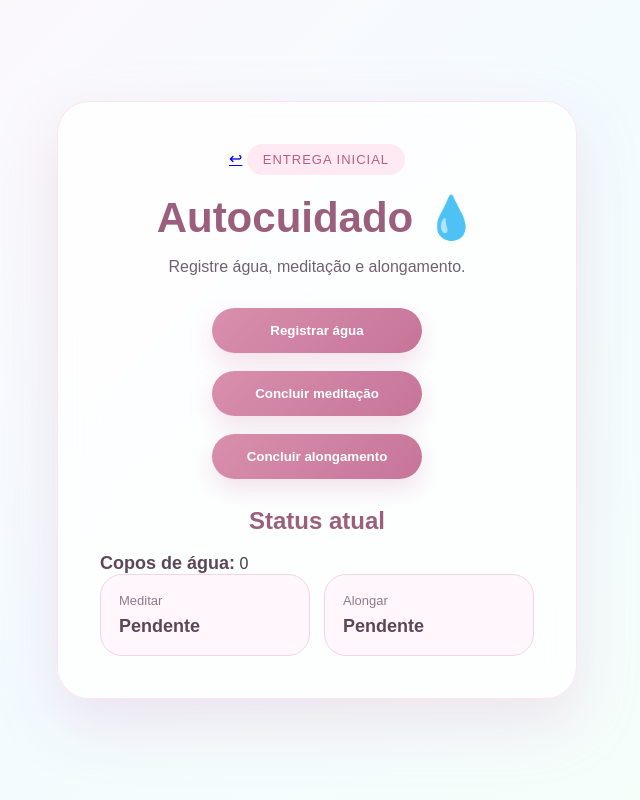
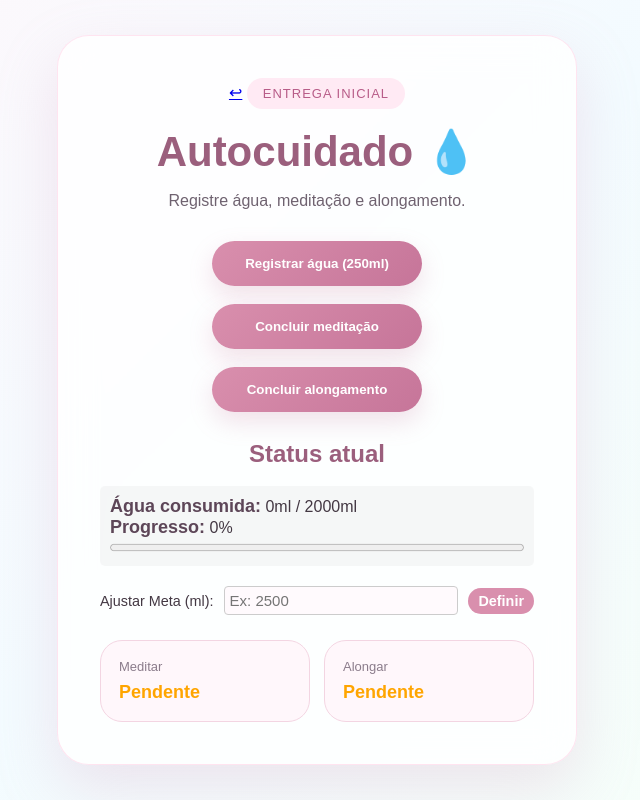
Before and after one commit to Thamirescastro/aquamind, a Flask app: page /inicial in a window 1280 px wide. Shown: the whole page, without its empty margins (323-963 px from the left). Run offline with Flask 3, Linux system fonts and the light colour scheme.

Commit message:
feat: adiciona meta de hidratacao personalizada e barra de progresso

```diff
--- a/src/app.py
+++ b/src/app.py
@@ -22,8 +22,21 @@ def inicial():
         acao = request.form.get("acao")
 
         if acao == "agua":
-            total = manager.add_water(1)
-            mensagem = f"Copo registrado! Total: {total}"
+            # Agora adiciona um copo de 250ml em vez de apenas 1 unidade
+            total = manager.add_water(250)
+            mensagem = f"Copo de 250ml registrado! Total: {total}ml"
+
+        elif acao == "definir_meta":
+            nova_meta = request.form.get("nova_meta")
+            if nova_meta and nova_meta.isdigit():
+                meta_int = int(nova_meta)
+                if meta_int > 0:
+                    manager.set_water_goal(meta_int)
+                    mensagem = f"Nova meta diária definida para {meta_int}ml!"
+                else:
+                    mensagem = "A meta deve ser maior que zero."
+            else:
+                mensagem = "Por favor, insira um valor válido em mililitros."
 
         elif acao == "meditar":
             manager.complete_task("Meditar")
@@ -33,6 +46,7 @@ def inicial():
             manager.complete_task("Alongar")
             mensagem = "Alongamento concluído!"
 
+        # Atualiza o status após qualquer ação realizada
         status = manager.get_status()
 
     return render_template("inicial.html", status=status, mensagem=mensagem)
--- a/src/logic.py
+++ b/src/logic.py
@@ -1,6 +1,7 @@
 class SelfCareManager:
     def __init__(self):
         self.water_ml = 0
+        self.water_goal_ml = 2000  # Meta padrão inicial: 2000ml (2L)
         self.tasks = {"Meditar": False, "Alongar": False}
 
     def add_water(self, amount: int):
@@ -9,6 +10,12 @@ class SelfCareManager:
         self.water_ml += amount
         return self.water_ml
 
+    def set_water_goal(self, goal_amount: int):
+        if goal_amount <= 0:
+            raise ValueError("A meta deve ser maior que zero")
+        self.water_goal_ml = goal_amount
+        return self.water_goal_ml
+
     def complete_task(self, task_name: str):
         if task_name in self.tasks:
             self.tasks[task_name] = True
@@ -16,4 +23,12 @@ class SelfCareManager:
         return False
 
     def get_status(self):
-        return {"water": self.water_ml, "tasks": self.tasks}
+        # Calcula a porcentagem do progresso (limitando em 100% no máximo)
+        progress_pct = min(100, int((self.water_ml / self.water_goal_ml) * 100)) if self.water_goal_ml > 0 else 0
+
+        return {
+            "water": self.water_ml,
+            "goal": self.water_goal_ml,
+            "progress": progress_pct,
+            "tasks": self.tasks
+        }
--- a/src/templates/inicial.html
+++ b/src/templates/inicial.html
@@ -19,23 +19,35 @@
             {% endif %}
 
             <form method="POST" class="task-actions">
-                <button name="acao" value="agua">Registrar água</button>
+                <button name="acao" value="agua">Registrar água (250ml)</button>
                 <button name="acao" value="meditar">Concluir meditação</button>
                 <button name="acao" value="alongar">Concluir alongamento</button>
             </form>
 
             <div class="result">
                 <h2>Status atual</h2>
-                <p><strong>Copos de água:</strong> {{ status.water }}</p>
+
+                <div style="margin-bottom: 20px; padding: 10px; border-radius: 5px; background: rgba(0,0,0,0.03);">
+                    <p><strong>Água consumida:</strong> {{ status.water }}ml / {{ status.goal }}ml</p>
+                    <p><strong>Progresso:</strong> {{ status.progress }}%</p>
+                    <progress value="{{ status.progress }}" max="100" style="width: 100%; height: 15px;"></progress>
+                </div>
+
+                <form method="POST" style="margin-bottom: 25px; display: flex; gap: 10px; align-items: center;">
+                    <input type="hidden" name="acao" value="definir_meta">
+                    <label for="nova_meta" style="font-size: 0.9em;">Ajustar Meta (ml):</label>
+                    <input type="number" id="nova_meta" name="nova_meta" placeholder="Ex: 2500" required style="padding: 5px; width: 90px; border-radius: 4px; border: 1px solid #ccc;">
+                    <button type="submit" style="padding: 5px 10px; font-size: 0.9em; cursor: pointer;">Definir</button>
+                </form>
 
                 <div class="info-grid">
                     {% for tarefa, concluida in status.tasks.items() %}
                         <div>
                             <span>{{ tarefa }}</span>
                             {% if concluida %}
-                                <strong>Concluída</strong>
+                                <strong style="color: green;">Concluída</strong>
                             {% else %}
-                                <strong>Pendente</strong>
+                                <strong style="color: orange;">Pendente</strong>
                             {% endif %}
                         </div>
                     {% endfor %}
```
